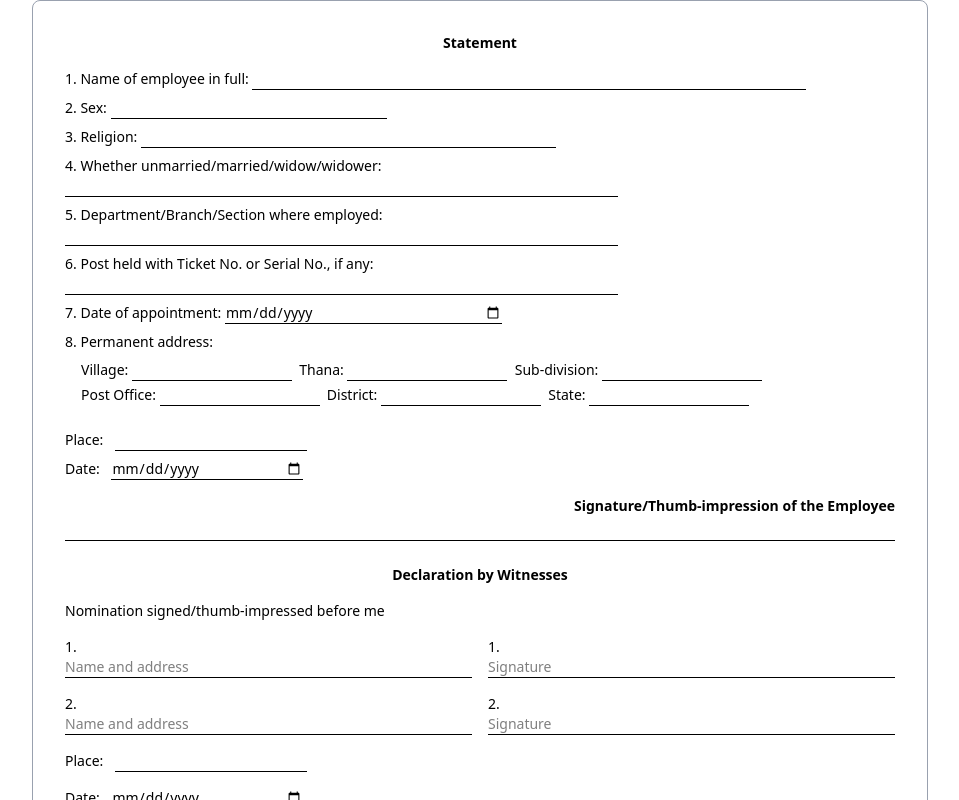
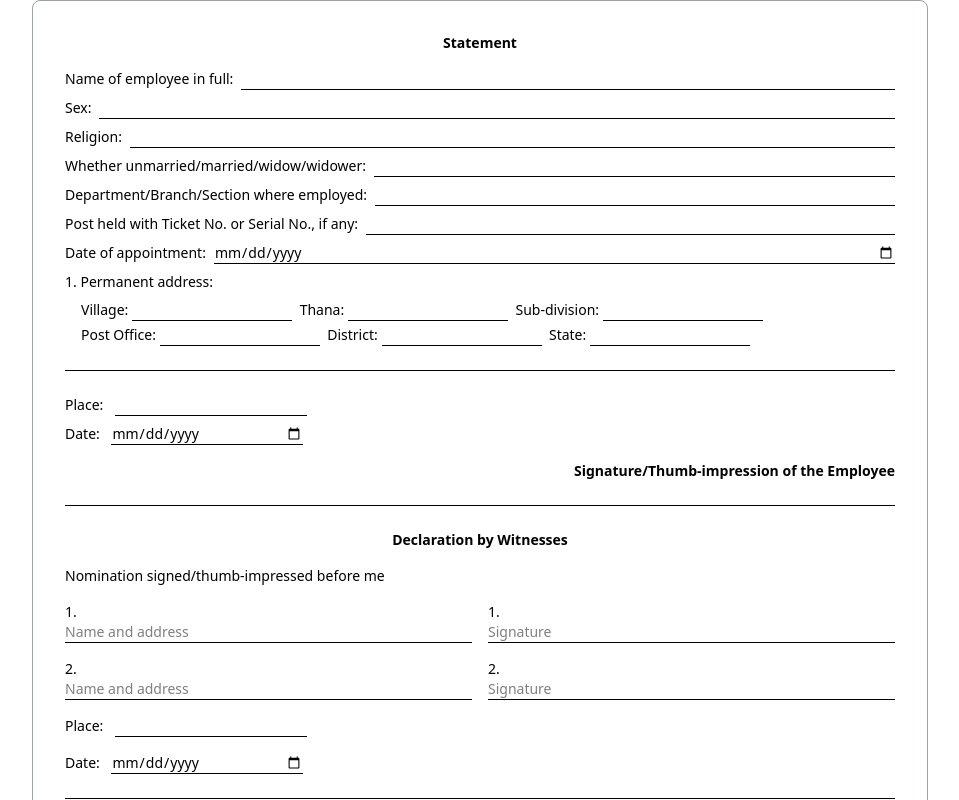
Before and after one commit to KaranJaiswal02/employee-form, a Next.js app: page /gratuity_formpg2 in a window 1280 px wide. Shown: the top 800 px of the page, without its empty margins (160-1119 px from the left). Built offline with nearby package versions, Linux system fonts and the light colour scheme.

Commit message:
refactor: enhance layout and styling of Gratuity Form inputs

```diff
--- a/src/app/(forms)/gratuity_formpg2/page.tsx
+++ b/src/app/(forms)/gratuity_formpg2/page.tsx
@@ -253,53 +253,67 @@ export default function GratuityFormFStatement() {
     return (
         <div className="bg-white text-black p-8 max-w-4xl mx-auto text-sm border border-gray-400 rounded-md space-y-4">
             <h4 className="font-bold text-center mb-4">Statement</h4>
+
             <ol className="list-decimal list-inside space-y-2">
-        <li>
-          Name of employee in full:{" "}
-          <input type="text" className="border-b border-black w-2/3 inline-block" />
+                <li className="flex">
+                    Name of employee in full:
+                    <input type="text" className="border-b border-black inline-block ml-2 flex-1 min-w-0" />
                 </li>
-        <li>
-          Sex: <input type="text" className="border-b border-black w-1/3 inline-block" />
+
+                <li className="flex">
+                    Sex:
+                    <input type="text" className="border-b border-black inline-block ml-2 flex-1 min-w-0" />
                 </li>
-        <li>
-          Religion: <input type="text" className="border-b border-black w-1/2 inline-block" />
+
+                <li className="flex">
+                    Religion:
+                    <input type="text" className="border-b border-black inline-block ml-2 flex-1 min-w-0" />
                 </li>
-        <li>
-          Whether unmarried/married/widow/widower:{" "}
-          <input type="text" className="border-b border-black w-2/3 inline-block" />
+
+                <li className="flex">
+                    Whether unmarried/married/widow/widower:
+                    <input type="text" className="border-b border-black inline-block ml-2 flex-1 min-w-0" />
                 </li>
-        <li>
-          Department/Branch/Section where employed:{" "}
-          <input type="text" className="border-b border-black w-2/3 inline-block" />
+
+                <li className="flex">
+                    Department/Branch/Section where employed:
+                    <input type="text" className="border-b border-black inline-block ml-2 flex-1 min-w-0" />
                 </li>
-        <li>
-          Post held with Ticket No. or Serial No., if any:{" "}
-          <input type="text" className="border-b border-black w-2/3 inline-block" />
+
+                <li className="flex">
+                    Post held with Ticket No. or Serial No., if any:
+                    <input type="text" className="border-b border-black inline-block ml-2 flex-1 min-w-0" />
                 </li>
-        <li>
-          Date of appointment:{" "}
-          <input type="date" className="border-b border-black w-1/3 inline-block" />
+
+                <li className="flex">
+                    Date of appointment:
+                    <input type="date" className="border-b border-black inline-block ml-2 flex-1 min-w-0" />
                 </li>
+
                 <li>
                     Permanent address:
                     <div className="ml-4 mt-2 space-y-1">
                         <div>
-              Village: <input type="text" className="border-b border-black w-40 inline-block" />
-              &nbsp; Thana: <input type="text" className="border-b border-black w-40 inline-block" />
-              &nbsp; Sub-division:{" "}
-              <input type="text" className="border-b border-black w-40 inline-block" />
+                            Village:
+                            <input type="text" className="border-b border-black w-40 inline-block ml-1" />
+                            &nbsp; Thana:
+                            <input type="text" className="border-b border-black w-40 inline-block ml-1" />
+                            &nbsp; Sub-division:
+                            <input type="text" className="border-b border-black w-40 inline-block ml-1" />
                         </div>
                         <div>
-              Post Office:{" "}
-              <input type="text" className="border-b border-black w-40 inline-block" />
-              &nbsp; District:{" "}
-              <input type="text" className="border-b border-black w-40 inline-block" />
-              &nbsp; State:{" "}
-              <input type="text" className="border-b border-black w-40 inline-block" />
+                            Post Office:
+                            <input type="text" className="border-b border-black w-40 inline-block ml-1" />
+                            &nbsp; District:
+                            <input type="text" className="border-b border-black w-40 inline-block ml-1" />
+                            &nbsp; State:
+                            <input type="text" className="border-b border-black w-40 inline-block ml-1" />
                         </div>
                     </div>
                 </li>
             </ol>
+
+            <hr className="my-6 border-black" />
 
             <div className="mt-6">
                 <p>
@@ -372,6 +386,9 @@ export default function GratuityFormFStatement() {
             </p>
             <p className="text-right font-semibold mt-4">Signature of the Employee</p>
 
+
+            <hr className="my-6 border-black" />
+
             <p className="text-xs italic mt-4">
                 Note.—Strike out the words/paragraphs not applicable.
             </p>
```
Lines whose indentation alone changed are shown as unchanged.
